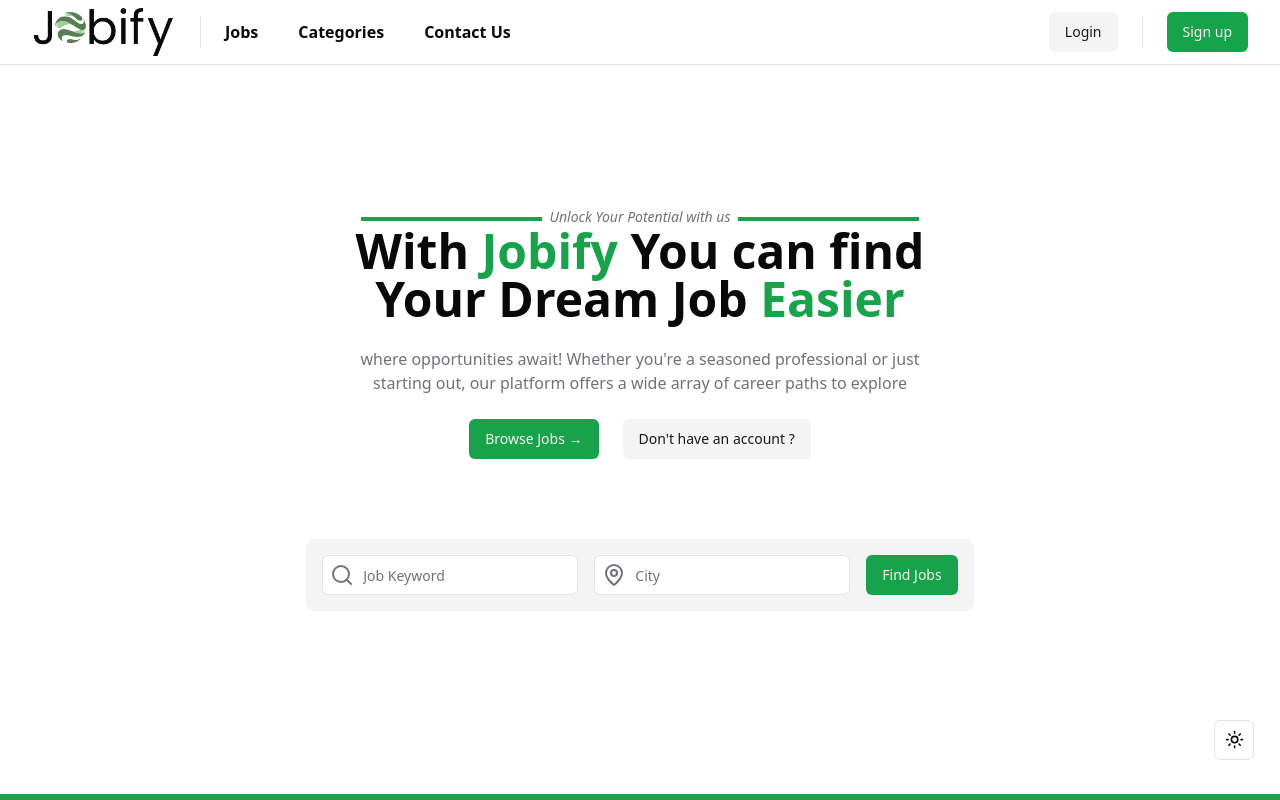
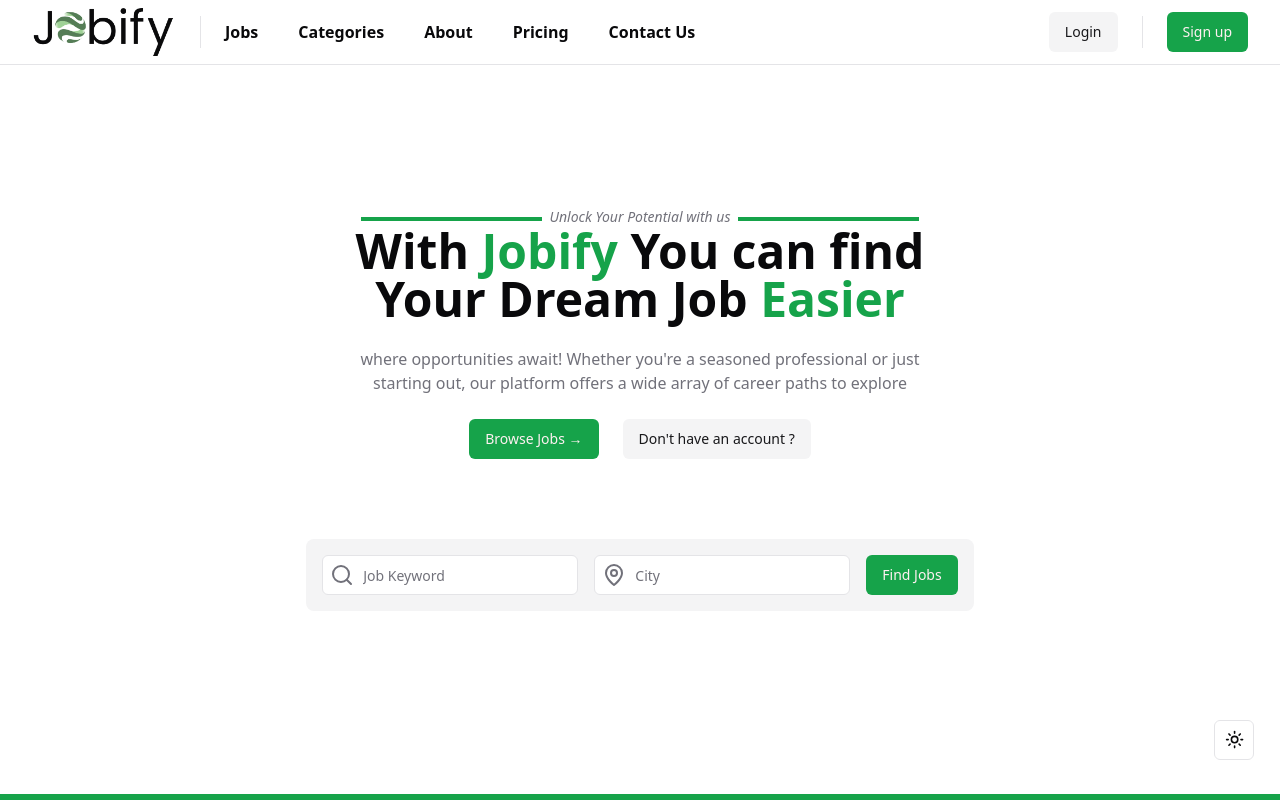
Before and after one commit to hellorapio/jobify-frontend, a React (Vite) app: page / in a window 1280 px wide. Shown: the top 800 px of the page. Built offline with nearby package versions, Linux system fonts and the light colour scheme; no server answers.

Commit message:
updated login spinner

```diff
--- a/src/App.tsx
+++ b/src/App.tsx
@@ -3,7 +3,7 @@ import { BrowserRouter, Route, Routes } from "react-router-dom";
 import Home from "./pages/Home";
 import Layout from "./pages/Layout";
 import PageNotFound from "./pages/NotFound";
-// import About from "./pages/About";
+import About from "./pages/About";
 import { Login } from "./pages/auth/Login";
 import Signup from "./pages/auth/SignUp";
 import ProtectedRoute from "./components/shared/Protect";
@@ -25,9 +25,8 @@ const App: FC = () => {
           <Route path="contact-us" element={<Contact />}></Route>
           <Route path="categories" element={<Categories />}></Route>
           <Route path="jobs" element={<Jobs />}></Route>
-          {/* <Route path="about" element={<About />}></Route> */}
-          {/* <Route path="pricing"></Route> */}
-          {/* <Route path="companies"></Route> */}
+          <Route path="about" element={<About />}></Route>
+          <Route path="pricing"></Route>
         </Route>
         <Route
           path="/dashboard"
--- a/src/components/Nav/NavItems.tsx
+++ b/src/components/Nav/NavItems.tsx
@@ -1,5 +1,6 @@
 import constants from "@/constants";
 import { Link } from "react-router-dom";
+import SmallSpinner from "../shared/SmallSpinner";
 
 export default function NavItems() {
   return (
--- a/src/components/shared/SmallSpinner.tsx
+++ b/src/components/shared/SmallSpinner.tsx
@@ -3,9 +3,9 @@ import { FC } from "react";
 const SmallSpinner: FC = () => {
   return (
     <div className="flex space-x-2 justify-center items-center dark:invert px-2">
-      <div className="h-2 w-2 bg-black rounded-full animate-bounce [animation-delay:-0.2s]"></div>
-      <div className="h-2 w-2 bg-black rounded-full animate-bounce [animation-delay:-0.1s]"></div>
-      <div className="h-2 w-2 bg-black rounded-full animate-bounce"></div>
+      <div className="h-2 w-2 bg-black rounded-full animate-ping [animation-delay:-0.2s]"></div>
+      <div className="h-2 w-2 bg-black rounded-full animate-ping [animation-delay:-0.1s]"></div>
+      <div className="h-2 w-2 bg-black rounded-full animate-ping"></div>
     </div>
   );
 };
--- a/src/components/shared/Spinner.tsx
+++ b/src/components/shared/Spinner.tsx
@@ -2,11 +2,11 @@ import { FC } from "react";
 
 const Spinner: FC = () => {
   return (
-    <div className="flex space-x-2 justify-center items-center  h-[calc(100vh-64px)] bg-inherit">
+    <div className="flex space-x-2 justify-center items-center h-[calc(100vh-64px)] bg-inherit">
       <span className="sr-only">Loading...</span>
-      <div className="h-8 w-8 bg-black dark:bg-white rounded-full animate-bounce [animation-delay:-0.2s]"></div>
-      <div className="h-8 w-8 bg-black dark:bg-white rounded-full animate-bounce [animation-delay:-0.1s]"></div>
-      <div className="h-8 w-8 bg-black dark:bg-white rounded-full animate-bounce"></div>
+      <div className="h-8 w-8 bg-black dark:bg-white rounded-full animate-out [animation-delay:-0.2s]"></div>
+      <div className="h-8 w-8 bg-black dark:bg-white rounded-full animate-out [animation-delay:-0.1s]"></div>
+      <div className="h-8 w-8 bg-black dark:bg-white rounded-full animate-out"></div>
     </div>
   );
 };
--- a/src/constants.ts
+++ b/src/constants.ts
@@ -8,6 +8,14 @@ export default {
     {
       name: "Categories",
       path: "/categories",
+    },
+    {
+      name: "About",
+      path: "/about",
+    },
+    {
+      name: "Pricing",
+      path: "/pricing",
     },
     {
       name: "Contact Us",
--- a/src/pages/Jobs.tsx
+++ b/src/pages/Jobs.tsx
@@ -14,7 +14,7 @@ export default function Jobs() {
   console.log(data);
   return (
     <main>
-      <div className=" pb-12">
+      <div className="pb-12">
         <div className="container flex flex-col items-center h-full mt-16">
           <h1 className="text-3xl md:text-4xl md:w-1/2 lg:text-5xl text-center font-bold">
             <span className="text-primary">Jobs</span>
```
